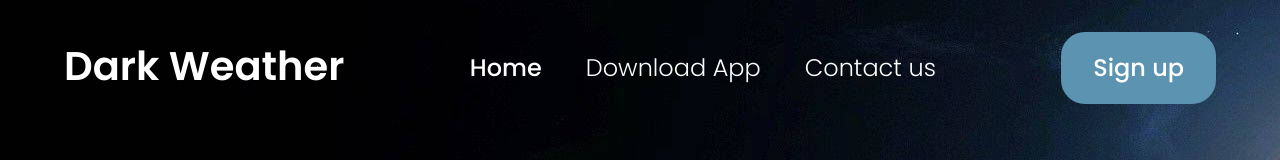
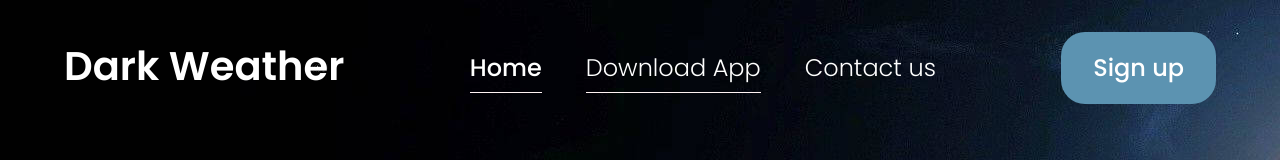
Before and after one commit to AbdelrahmanELsokary/Weather_App, a React (Vite) app: page / in a window 1280 px wide. Shown: the top 160 px of the page. Built offline with nearby package versions, Linux system fonts and the light colour scheme; a web font is replaced by a local one.

Commit message:
Edit: Drop Down

```diff
--- a/src/components/layout/Header.jsx
+++ b/src/components/layout/Header.jsx
@@ -13,14 +13,14 @@ export function Header() {
             </Link>
           </div>
           <nav>
-            <ul className={`${isMenuOpen ? 'absolute right-0 top-24 w-[200px] rounded-xl bg-[#2e272749] p-4' : 'hidden'} md:flex gap-11 items-center`}>
-              <li>
+            <ul className={`${isMenuOpen ? 'absolute right-0 top-24 w-[200px] rounded-xl bg-slate-800 p-4' : 'hidden'} md:flex gap-11 items-center`}>
+              <li className="py-2 border-solid border-b border-red-50">
                 <Link className="md:text-2xl font-medium">Home</Link>
               </li>
-              <li>
+              <li className="py-2 border-solid border-b border-red-50">
                 <Link className="md:text-2xl font-light ">Download App</Link>
               </li>
-              <li>
+              <li className="py-2 ">
                 <Link className="md:text-2xl font-light ">Contact us</Link>
               </li>
             </ul>
```
